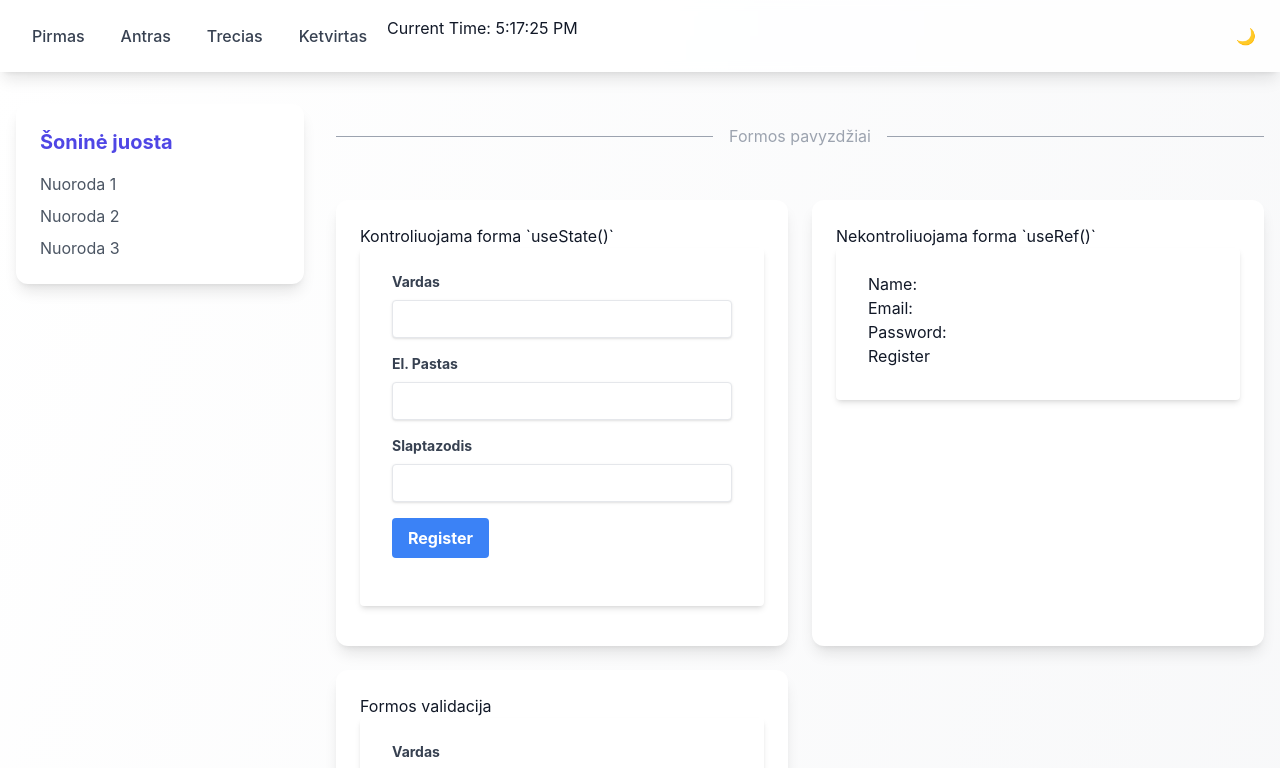
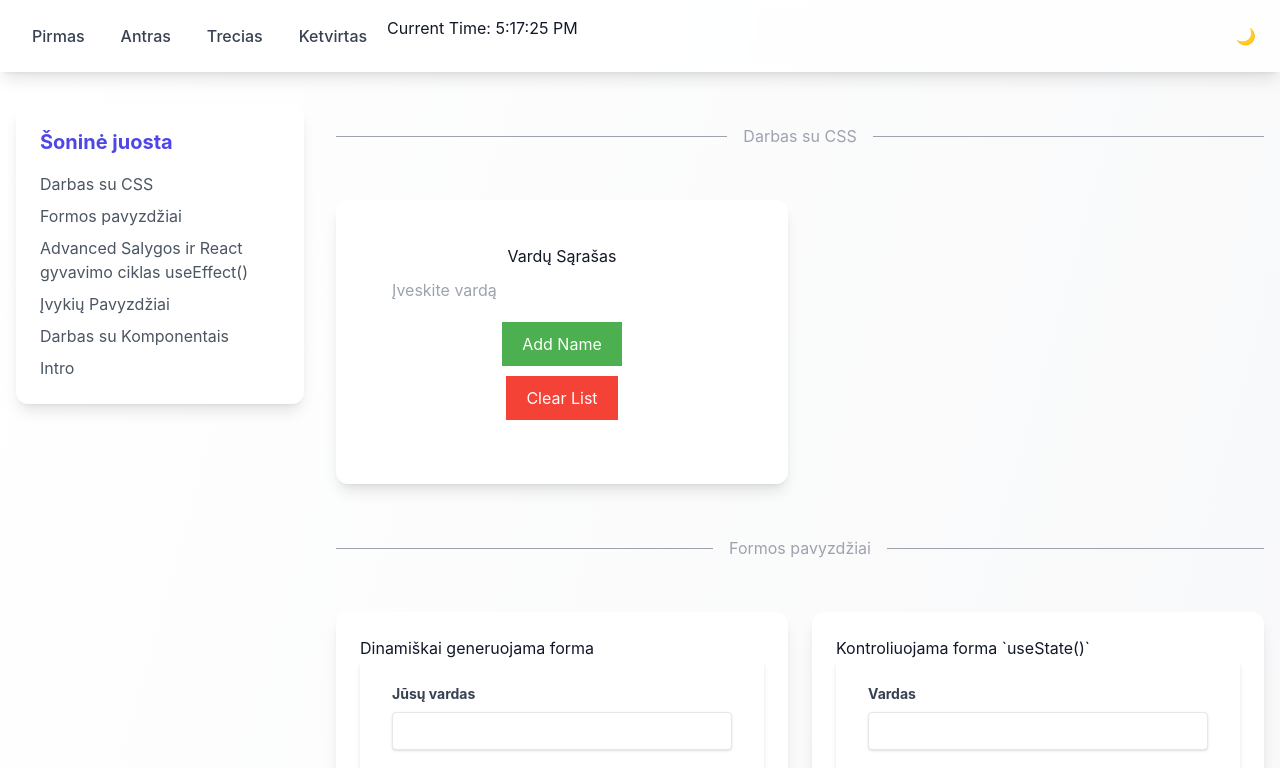
Before and after one commit to tautiz/240515JSM492VAK_react_app, a React (Create React App) app: page / in a window 1280 px wide. Shown: the top 768 px of the page. Built offline with nearby package versions, Linux system fonts and the light colour scheme.

Commit message:
Mode Form practices

```diff
--- a/src/App.js
+++ b/src/App.js
@@ -14,6 +14,8 @@ import DataTable from './components/DataTable';
 import UserDashboard from './components/UserDashboard';
 import Clock from './components/Clock';
 import RegistrationForm, { UncontrolledForm, RegistrationWithValidation } from './components/RegistrationForm';
+import DynamicForm from './components/Forms/DynamicForm';
+import NameList from './components/Forms/NameList';
 
 function App() {
   const users = [
@@ -28,39 +30,77 @@ function App() {
 
   ];
 
+  function submitHandler(formData) {
+    // formData bus objektas su visais duomenimis, pvz.:
+    // {
+    //   vardas: "...",
+    //   email: "...",
+    // }
+    console.log("Forma pateikta, gauti duomenys:", formData);
+  }
+
+  const formSchema = [
+    {
+      label: "Jūsų vardas",
+      name: "vardas",
+      id: "vardas-777",
+      className: "text-blue-700",
+      type: "text"
+    },
+    {
+      label: "El. paštas",
+      name: "email",
+      type: "email",
+      placeholder: "įrašykite el. pašto adresą",
+      // ir t.t.
+    }
+  ];
+
   return (
     <div className="min-h-screen bg-gradient-to-br from-background-light to-gray-100 dark:from-background-dark dark:to-gray-900 transition-all duration-300">
-      <Header/>
+      <Header />
 
       <div className="container mx-auto px-4 py-8">
         <div className="grid grid-cols-1 lg:grid-cols-12 gap-8">
-          <aside className="lg:col-span-3">
+          <aside className="lg:col-span-3 height-full">
             <SonineJuosta />
           </aside>
           <main className="lg:col-span-9 space-y-8 animate-fade-in">
-
-          <Hr text="Formos pavyzdžiai" />
-          <div className="grid grid-cols-1 md:grid-cols-2 lg:grid-cols-2 gap-6">
+            <Hr text="Darbas su CSS" />
+            <div className="grid grid-cols-1 md:grid-cols-2 lg:grid-cols-2 gap-6">
               <div className='card'>
-              <h2>Kontroliuojama forma `useState()`</h2>
-              <RegistrationForm/>
+                <NameList />
+              </div>
+            </div>
+            <Hr text="Formos pavyzdžiai" />
+            <div className="grid grid-cols-1 md:grid-cols-2 lg:grid-cols-2 gap-6">
+              <div className='card'>
+                <h2>Dinamiškai generuojama forma</h2>
+                <DynamicForm
+                  formElements={formSchema}
+                  onSubmit={submitHandler}
+                />
+              </div>
+              <div className='card'>
+                <h2>Kontroliuojama forma `useState()`</h2>
+                <RegistrationForm />
               </div>
               <div className='card'>
                 <h2>Nekontroliuojama forma `useRef()`</h2>
-                <UncontrolledForm/>
+                <UncontrolledForm />
               </div>
               <div className='card'>
                 <h2>Formos validacija</h2>
-                <RegistrationWithValidation/>
+                <RegistrationWithValidation />
               </div>
             </div>
 
-          <Hr text="Advanced Salygos ir React gyvavymo cilkas useEffect()" />
+            <Hr text="Advanced Salygos ir React gyvavymo cilkas useEffect()" />
 
             <div className="grid grid-cols-1 md:grid-cols-2 lg:grid-cols-2 gap-6">
               <UserDashboard />
               <div className='card'>
-                <Clock/>
+                <Clock />
               </div>
             </div>
 
--- /dev/null
+++ b/src/components/Forms/DynamicForm.jsx
@@ -0,0 +1,63 @@
+import React, { useState } from 'react';
+import Button from './Button';
+import Input from './Input';
+import Form from './Form';
+
+export default function DynamicForm({ formElements = [], onSubmit }) {
+    // Paruošiame pradinį state remdamiesi formElements masyvu
+    // Kiekvienam laukui iš anksto suteikiame tuščią reikšmę (arba galite naudoti defaultValue, jei reikia)
+    const initialFormState = formElements.reduce((acc, element) => {
+        // element.name – raktas, pagal kurį atpažinsime laukelį
+        acc[element.name] = element.value || '';
+        return acc;
+    }, {});
+
+    const [formData, setFormData] = useState(initialFormState);
+
+    // Universalus onChange handler'is, atnaujinantis bendrą formos state
+    const handleChange = (e) => {
+        const { name, value } = e.target;
+        setFormData((prev) => ({
+            ...prev,
+            [name]: value,
+        }));
+    };
+
+    // Kai forma pateikiama (submit), iškviečiame iš išorės gautą onSubmit ir perduodame surinktą formData
+    const handleSubmit = (e) => {
+        e.preventDefault();
+        onSubmit(formData);
+    };
+
+    return (
+        <Form onSubmit={handleSubmit}>
+            {formElements.map((element, index) => {
+                // Iš formElements objekto išsiimame kai kurias reikšmes,
+                // o visas kitas (likusias) – priskiriame inputui kaip atributus
+                const { label, name, onChange, ...otherProps } = element;
+
+                return (
+                    <div key={index}>
+                        {/* Jei nurodytas label, išvedame jį */}
+                        {label && (
+                            <label htmlFor={otherProps.id || name} className="block text-gray-700 text-sm font-bold mb-2">
+                                {label}
+                            </label>
+                        )}
+
+                        {/* Kontroliuojamas <input>, kuris turi value iš lokalaus state */}
+                        <Input
+                            name={name}
+                            value={formData[name]}
+                            onChange={onChange || handleChange}
+                            {...otherProps}
+                        // ...otherProps leis priskirti visus likusius atributus, pvz. className, data-* ir pan.
+                        />
+                    </div>
+                );
+            })}
+
+            <Button type="submit">Register</Button>
+        </Form>
+    );
+}
--- /dev/null
+++ b/src/components/Forms/NameList.jsx
@@ -0,0 +1,98 @@
+import React, { useState } from 'react';
+
+const NameList = () => {
+  const [name, setName] = useState('');
+  const [names, setNames] = useState([]);
+
+  const handleAddName = (e) => {
+    e.preventDefault();
+    if (name.trim()) {
+      setNames([
+        ...names,
+        name.trim()
+      ]);
+      setName('');
+    }
+  };
+
+  const handleClearList = () => {
+    setNames([]);
+  };
+
+  return (
+    <div style={
+      {
+        padding: '20px',
+        maxWidth: '400px',
+        margin: '0 auto',
+        textAlign: 'center'
+      }
+    }>
+      <h2>Vardų Sąrašas</h2>
+      <form onSubmit={handleAddName}>
+        <input type="text"
+          value={name}
+          onChange={
+            (e) => setName(e.target.value)
+          }
+          placeholder="Įveskite vardą"
+          style={
+            {
+              padding: '10px',
+              marginBottom: '10px',
+              width: '100%',
+              boxSizing: 'border-box'
+            }
+          } />
+        <button type="submit"
+          style={
+            {
+              padding: '10px 20px',
+              backgroundColor: '#4CAF50',
+              color: 'white',
+              border: 'none',
+              cursor: 'pointer'
+            }
+          }>
+          Add Name
+        </button>
+      </form>
+      <div>
+        <button onClick={handleClearList}
+          style={
+            {
+              marginTop: '10px',
+              padding: '10px 20px',
+              backgroundColor: '#f44336',
+              color: 'white',
+              border: 'none',
+              cursor: 'pointer'
+            }
+          }>
+          Clear List
+        </button>
+      </div>
+      <ul style={
+        {
+          marginTop: '20px',
+          paddingLeft: '0',
+          listStyleType: 'none'
+        }
+      }>
+        {
+          names.map((n, index) => (
+            <li key={index}
+              style={
+                {
+                  padding: '5px 0',
+                  borderBottom: '1px solid #ddd'
+                }
+              }>
+              {n} </li>
+          ))
+        } </ul>
+    </div>
+  );
+};
+
+export default NameList;
--- a/src/components/Hr.js
+++ b/src/components/Hr.js
@@ -2,7 +2,7 @@ import React from 'react';
 
 function Hr({ text = '' }) {
   return (
-    <div className="relative flex py-5 items-center">
+    <div className="relative flex py-5 items-center" id={text.replace(/\s+/g, '')}>
       <div className="flex-grow border-t border-gray-400 dark:border-gray-600"></div>
       {text && (
         <span className="flex-shrink mx-4 text-gray-400 dark:text-gray-500">
--- a/src/components/SonineJuosta.js
+++ b/src/components/SonineJuosta.js
@@ -1,23 +1,24 @@
 function SonineJuosta() {
+  const hrTexts = [
+    "Darbas su CSS",
+    "Formos pavyzdžiai",
+    "Advanced Salygos ir React gyvavimo ciklas useEffect()",
+    "Įvykių Pavyzdžiai",
+    "Darbas su Komponentais",
+    "Intro",
+  ];
+
   return (
-    <div className="card space-y-4">
+    <div className="card space-y-4 sticky z-50" style={{ top: '104px' }}>
       <h2 className="text-xl font-bold text-primary dark:text-primary-light">Šoninė juosta</h2>
       <ul className="space-y-2">
-        <li className="hover:translate-x-2 transition-transform">
-          <a href="#" className="text-gray-600 dark:text-gray-400 hover:text-primary dark:hover:text-primary-light">
-            Nuoroda 1
-          </a>
-        </li>
-        <li className="hover:translate-x-2 transition-transform">
-          <a href="#" className="text-gray-600 dark:text-gray-400 hover:text-primary dark:hover:text-primary-light">
-            Nuoroda 2
-          </a>
-        </li>
-        <li className="hover:translate-x-2 transition-transform">
-          <a href="#" className="text-gray-600 dark:text-gray-400 hover:text-primary dark:hover:text-primary-light">
-            Nuoroda 3
-          </a>
-        </li>
+        { hrTexts.map((text, index) => (
+          <li key={index} className="hover:translate-x-2 transition-transform">
+            <a href={'#' + text.replace(/\s+/g, '')} className="text-gray-600 dark:text-gray-400 hover:text-primary dark:hover:text-primary-light">
+              {text}
+            </a>
+          </li>
+        ))}
       </ul>
     </div>
   );
```
